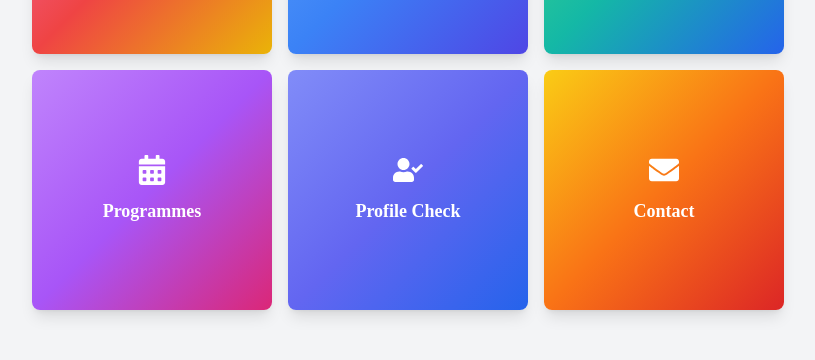
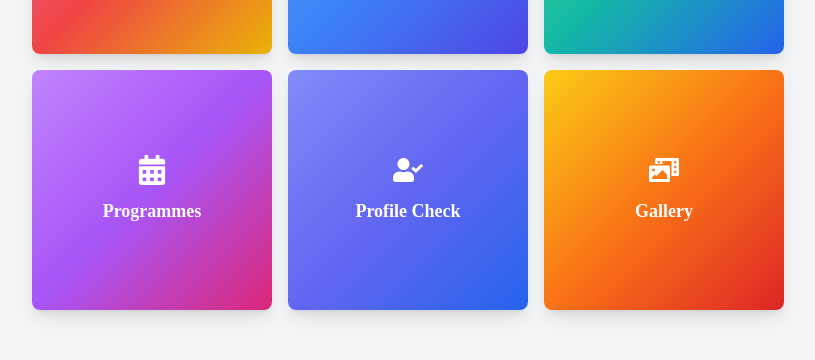
Before and after one commit to mikdadmk/fantastic-fest, a Next.js app: page / in a window 1280 px wide. Shown: the part 1734-2094 px from the top of the page, without its empty margins (232-1047 px from the left). Built offline with nearby package versions, Linux system fonts and the light colour scheme; no server answers; the database is empty.

Commit message:
Update dashboard.jsx (changed dashboard file 02-46  pm)
dashboard  page update cheythne

```diff
--- a/src/app/(DashboardLayout)/components/home/dashboard.jsx
+++ b/src/app/(DashboardLayout)/components/home/dashboard.jsx
@@ -2,7 +2,13 @@
 
 import { motion } from "framer-motion";
 import Link from "next/link";
-import { FaHome, FaTrophy, FaCalendarAlt, FaUserCheck, FaEnvelope } from "react-icons/fa"; // Import icons
+import {
+  FaHome,
+  FaTrophy,
+  FaCalendarAlt,
+  FaUserCheck,
+  FaPhotoVideo, // Import gallery icon
+} from "react-icons/fa";
 
 const DashboardPage = () => (
   <section className="h-screen w-full bg-gray-100 flex flex-col items-center justify-center">
@@ -44,10 +50,10 @@ const DashboardPage = () => (
             Profile Check
           </div>
         </Link>
-        <Link href="/contactus">
+        <Link href="/gallery">
           <div className="bg-gradient-to-br from-yellow-400 via-orange-500 to-red-600 rounded-lg shadow-lg p-4 flex flex-col items-center justify-center text-white text-lg font-semibold md:h-60 h-40 md:w-60">
-            <FaEnvelope className="text-3xl mb-3" />
-            Contact
+            <FaPhotoVideo className="text-3xl mb-3" />
+            Gallery
           </div>
         </Link>
       </div>
```
